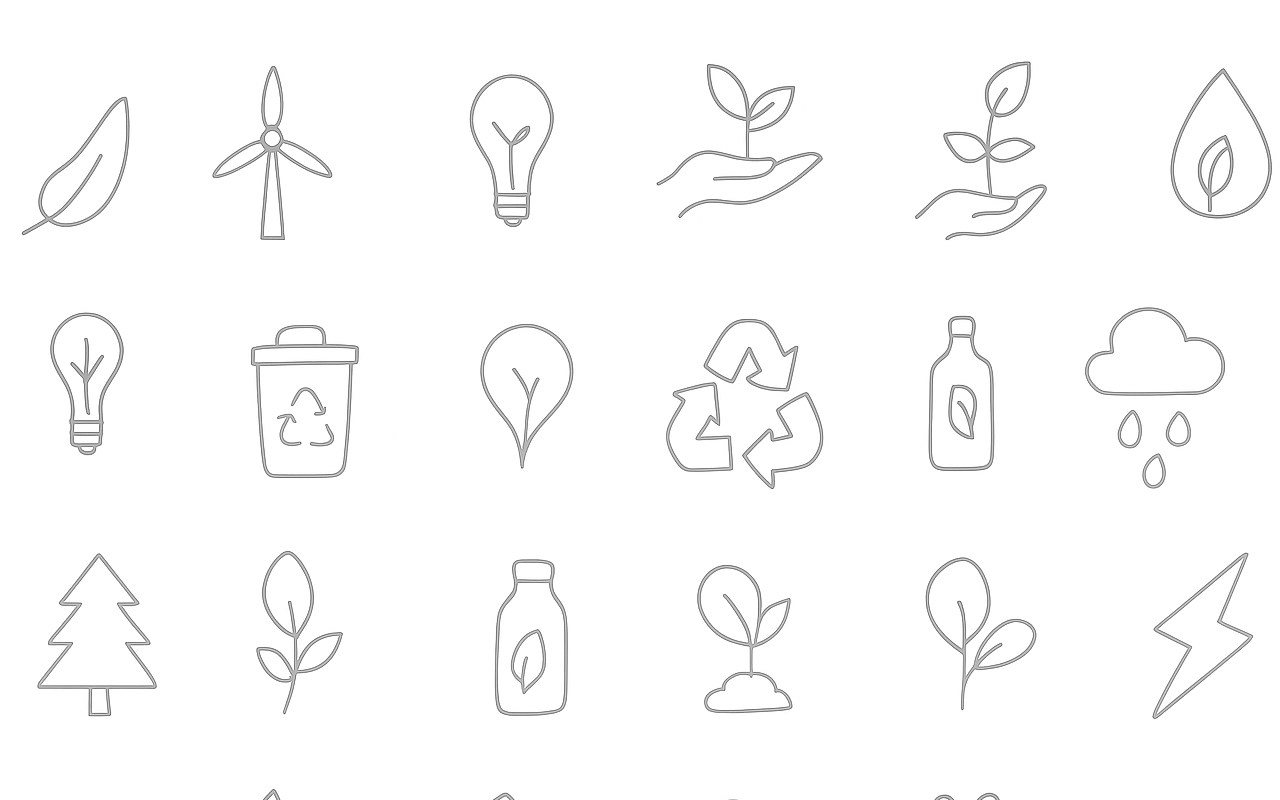
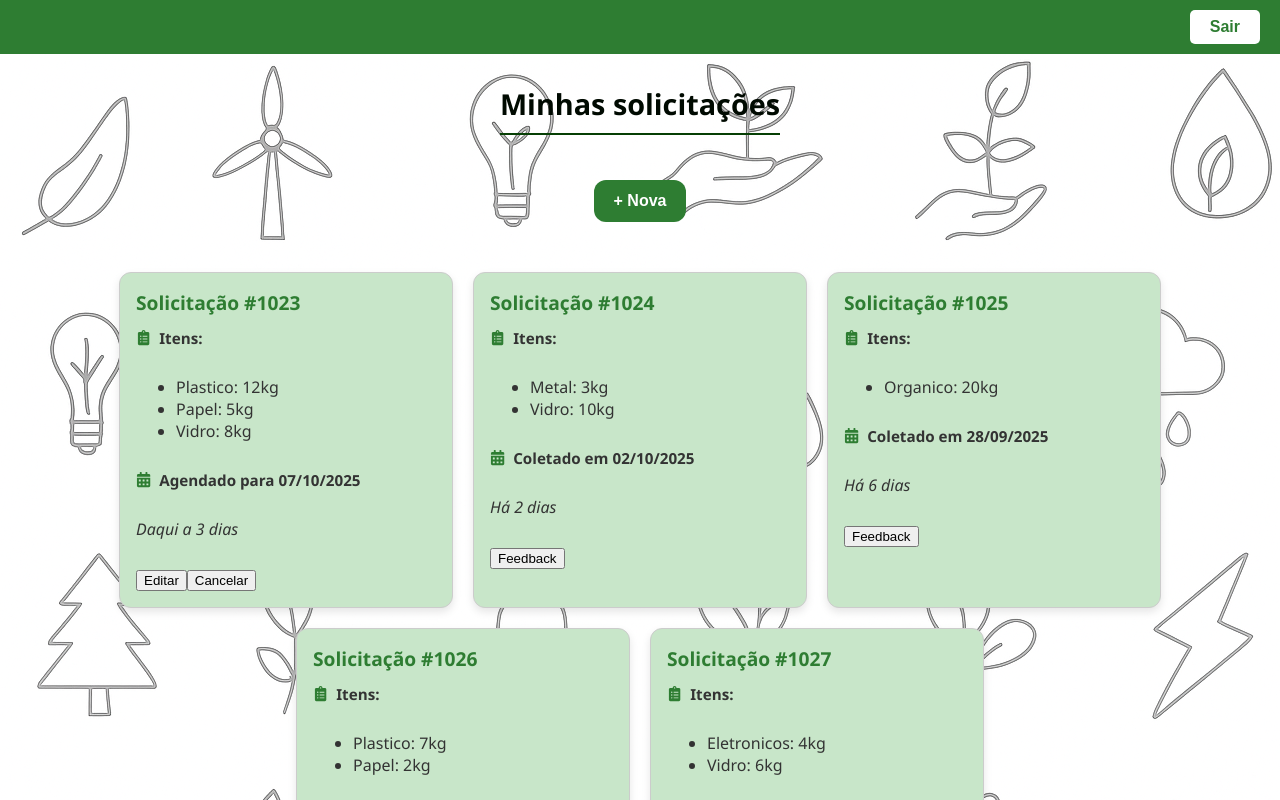
Before and after one commit to renandi/ecoville, a React (Vite) app in the folder ecoville-front/: page /solicitacoes in a window 1280 px wide. Before the commit this address had no page. Shown: the top 800 px of the page. Built offline with nearby package versions, Linux system fonts and the light colour scheme.

Commit message:
Feat: Tela de minhas solicitações
-Criado componente de card com informações para apresentar
-Criado tela para mostrar todos os cards
-TODO: Botões (issue #12)

```diff
--- a/ecoville-front/src/App.jsx
+++ b/ecoville-front/src/App.jsx
@@ -3,6 +3,7 @@ import { Route, Routes } from "react-router";
 import Login from "./pages/Login/Login";
 import Register from "./pages/Register/Register";
 import Home from "./pages/Home/Home";
+import Solicitacoes from "./pages/Solicitacoes/Solicitacoes"
 import Places from "./pages/Places/Places";
 import RegisterPlace from "./pages/RegisterPlace/RegisterPlace";
 import { ToastContainer } from "react-toastify";
@@ -18,6 +19,7 @@ function App() {
         <Route path="/" Component={Login} />
         <Route path="/criar-conta" Component={Register} />
         <Route path="/home" Component={Home} />
+        <Route path="/solicitacoes" Component={Solicitacoes} />
         <Route path="/locais" Component={Places} />
         <Route path="/locais/novo" Component={RegisterPlace} />
       </Routes>
--- a/ecoville-front/src/components/Cards/CardPonto.jsx
+++ /dev/null
@@ -1,35 +0,0 @@
-import React from "react";
-import "./CardPonto.css";
-import { FaMapMarkerAlt, FaRecycle, FaTrash } from "react-icons/fa";
-
-function CardPonto({ ponto, onDelete }) {
-  const handleDeleteClick = () => {
-    if (window.confirm(`Deseja realmente deletar "${ponto.nome}"?`)) {
-      onDelete(ponto.id);
-    }
-  };
-  return (
-    <div className="cards">
-      <h3 className="cards-title">{ponto.nome}</h3>
-      <p>Descrição: {ponto.descricao}</p>
-      <p className="cards-info">
-        <FaMapMarkerAlt className="icon" />
-        {ponto.endereco.logradouro}, {ponto.endereco.localidade}
-      </p>
-      <p className="cards-info">
-        <FaRecycle className="icon" />
-        <strong> Resíduos:</strong>{" "}
-        {ponto.residuos.length > 2
-          ? `${ponto.residuos.slice(0, 2).join(", ")} e outros`
-          : ponto.residuos.join(", ")}
-      </p>
-
-      <button className="delete-btn" onClick={handleDeleteClick}>
-        <FaTrash />
-        Deletar
-      </button>
-    </div>
-  );
-}
-
-export default CardPonto;
--- /dev/null
+++ b/ecoville-front/src/components/Cards/CardResidente.jsx
@@ -0,0 +1,82 @@
+import React from "react";
+import "./CardResidente.css";
+import {
+  FaMapMarkerAlt,
+  FaCalendarAlt,
+  FaRecycle,
+  FaTrash,
+  FaClipboardList,
+} from "react-icons/fa";
+
+function CardResidente({ solicitacao, onCancelar, onEditar, onFeedback }) {
+  const parseDateLocal = (dateString) => {
+    const [ano, mes, dia] = dateString.split("-");
+    return new Date(ano, mes - 1, dia);
+  };
+  const dataColeta = parseDateLocal(solicitacao.dataColeta);
+  const hoje = new Date();
+
+  const diffDias = Math.ceil((dataColeta - hoje) / (1000 * 60 * 60 * 24));
+
+  const indicadorTempo =
+    diffDias > 0
+      ? `Daqui a ${diffDias} dia${diffDias > 1 ? "s" : ""}`
+      : `Há ${Math.abs(diffDias)} dia${Math.abs(diffDias) > 1 ? "s" : ""}`;
+
+  const textoData =
+    dataColeta >= hoje
+      ? `Agendado para ${dataColeta.toLocaleDateString("pt-BR")}`
+      : `Coletado em ${dataColeta.toLocaleDateString("pt-BR")}`;
+
+  const handleDeleteClick = () => {
+    if (window.confirm(`Deseja realmente deletar "${solicitacao.nome}"?`)) {
+      onCancelar(solicitacao.id);
+    }
+  };
+
+  return (
+    <div className="cards">
+      <h3 className="cards-title">
+        Solicitação #{solicitacao.numeroSolicitacao}
+      </h3>
+
+      <p className="cards-info">
+        <FaClipboardList className="icon" />
+        <strong>Itens:</strong>
+      </p>
+      <ul>
+        {Object.entries(solicitacao.itens).map(([item, quantidade]) => (
+          <li key={item}>
+            {item.charAt(0).toUpperCase() + item.slice(1)}: {quantidade}
+          </li>
+        ))}
+      </ul>
+
+      <p className="cards-info">
+        <FaCalendarAlt className="icon" />
+        <strong>{textoData}</strong>
+      </p>
+
+      <p className="cards-indicador">
+        <em>{indicadorTempo}</em>
+      </p>
+
+      {/* Botões condicionais */}
+      <div className="card-actions">
+        {solicitacao.status === "AGUARDANDO" && (
+          <>
+            <button onClick={() => onEditar(solicitacao.id)}>Editar</button>
+            <button onClick={() => onCancelar(solicitacao.id)}>Cancelar</button>
+          </>
+        )}
+
+        {(solicitacao.status === "COLETADA" ||
+          solicitacao.status === "FINALIZADA") && (
+          <button onClick={() => onFeedback(solicitacao.id)}>Feedback</button>
+        )}
+      </div>
+    </div>
+  );
+}
+
+export default CardResidente;
--- a/ecoville-front/src/pages/Places/Places.jsx
+++ b/ecoville-front/src/pages/Places/Places.jsx
@@ -1,7 +1,7 @@
 import Menu from "../../components/Menu/Menu.jsx";
 import { useEffect, useState } from "react";
 import { toast } from "react-toastify";
-import CardPonto from "../../components/Cards/CardPonto.jsx";
+import CardPonto from "../../components/Cards/CardResidente.jsx";
 import "./Places.css";
 import { useNavigate } from "react-router";
 
--- /dev/null
+++ b/ecoville-front/src/pages/Solicitacoes/Solicitacoes.jsx
@@ -0,0 +1,138 @@
+import Menu from "../../components/Menu/Menu.jsx";
+import { useEffect, useState } from "react";
+import { toast } from "react-toastify";
+import CardPonto from "../../components/Cards/CardResidente.jsx";
+import "./Solicitacoes.css";
+import { useNavigate } from "react-router";
+import CardResidente from "../../components/Cards/CardResidente.jsx";
+
+const Solicitacoes = () => {
+  const solicitacoesExemplo = [
+    {
+      id: 1,
+      numeroSolicitacao: 1023,
+      itens: {
+        plastico: "12kg",
+        papel: "5kg",
+        vidro: "8kg",
+      },
+      dataColeta: "2025-10-07",
+      status: "AGUARDANDO",
+    },
+    {
+      id: 2,
+      numeroSolicitacao: 1024,
+      itens: {
+        metal: "3kg",
+        vidro: "10kg",
+      },
+      dataColeta: "2025-10-02",
+      status: "COLETADA",
+    },
+    {
+      id: 3,
+      numeroSolicitacao: 1025,
+      itens: {
+        organico: "20kg",
+      },
+      dataColeta: "2025-09-28",
+      status: "FINALIZADA",
+    },
+    {
+      id: 4,
+      numeroSolicitacao: 1026,
+      itens: {
+        plastico: "7kg",
+        papel: "2kg",
+      },
+      dataColeta: "2025-10-12",
+      status: "AGUARDANDO",
+    },
+    {
+      id: 5,
+      numeroSolicitacao: 1027,
+      itens: {
+        eletronicos: "4kg",
+        vidro: "6kg",
+      },
+      dataColeta: "2025-10-05",
+      status: "COLETADA",
+    },
+  ];
+
+  const [coletas, setColetas] = useState([]);
+
+  const handleCancelar = (id) => {
+    console.log("Cancelar solicitação", id);
+    // TODO: Implementar cancelamento (issue #12)
+  };
+
+  const handleEditar = (id) => {
+    console.log("Editar solicitação", id);
+    // TODO: Implementar edição, modal ou nova tela (issue #12)
+  };
+
+  const handleFeedback = (id) => {
+    console.log("Feedback da solicitação", id);
+    // TODO: Implementar feedback, modal! (issue #12)
+  };
+  const navigate = useNavigate();
+
+  const cadastrar = () => {
+    navigate("/locais/novo");
+  };
+
+  /* TODO: Implementar busca de solicitações
+  const fetchColetas = async () => {
+    try {
+      const userID = localStorage.getItem("tipoPerfil");
+      const res = await fetch("http://localhost:3000/coletas", {
+        method: "GET",
+        headers: {
+          "Content-Type": "application/json",
+          usuarioId: userID,
+        },
+      });
+
+      if (!res.ok) throw new Error("Erro ao buscar coletas");
+      const data = await res.json();
+      if (data.length === 0) {
+        toast.warning("Nenhum ponto encontrado!");
+      }
+
+      setColetas(data);
+    } catch (err) {
+      toast.error(`Erro ao buscar coletas: ${err.message}`);
+    }
+  };
+
+  useEffect(() => {
+    fetchColetas();
+  }, []);
+*/
+  return (
+    <>
+      <Menu />
+      <div className="locais">
+        <h2>Minhas solicitações</h2>
+        <button className="btn-cadastrar" onClick={cadastrar}>
+          + Nova
+        </button>
+
+        <div className="div-cards">
+          {solicitacoesExemplo.map((sol) => (
+            <CardResidente
+              key={sol.id}
+              solicitacao={sol}
+              onCancelar={(id) => handleCancelar(id)}
+              onEditar={(id) => handleEditar(id)}
+              onFeedback={(id) => handleFeedback(id)}
+            />
+          ))}
+        </div>
+      </div>
+    </>
+  );
+};
+
+export default Solicitacoes;
```
Also changed, not shown: ecoville-front/src/components/Cards/CardResidente.css (renamed from ecoville-front/src/components/Cards/CardPonto.css), ecoville-front/src/pages/Solicitacoes/Solicitacoes.css (added).
